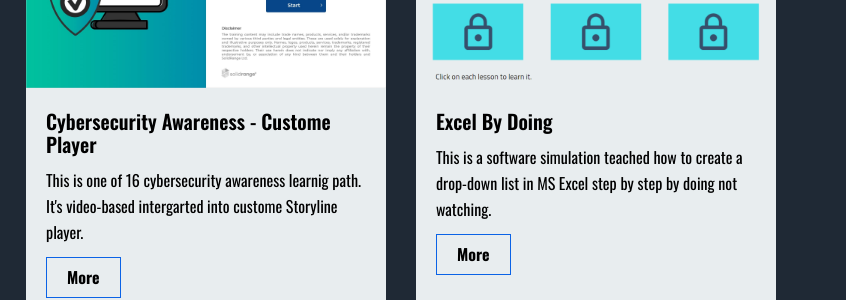
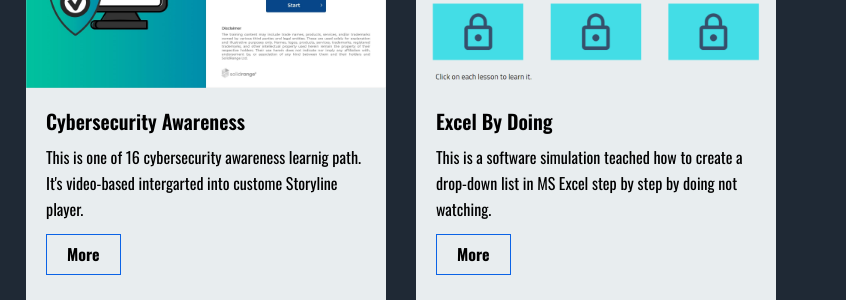
Before and after one commit to shaban-ahmed/MyPortfolioWebsite, a plain HTML site: page index.html in a window 1280 px wide. Shown: the part 2706-3006 px from the top of the page, 434-1280 px from the left. Drawn offline with nearby package versions, Linux system fonts and the light colour scheme.

Commit message:
title cyber card

```diff
--- a/index.html
+++ b/index.html
@@ -182,7 +182,7 @@
                 <div class="project-card">
                     <img src="images/samples_covers/Sample_VoicePhishing.jpg" alt="">
                     <div class="info">
-                        <h3>Cybersecurity Awareness - Custome Player</h3>
+                        <h3>Cybersecurity Awareness</h3>
                         <p>This is one of 16 cybersecurity awareness learnig path. It's
                             video-based intergarted into custome Storyline player.
                         </p>
```
